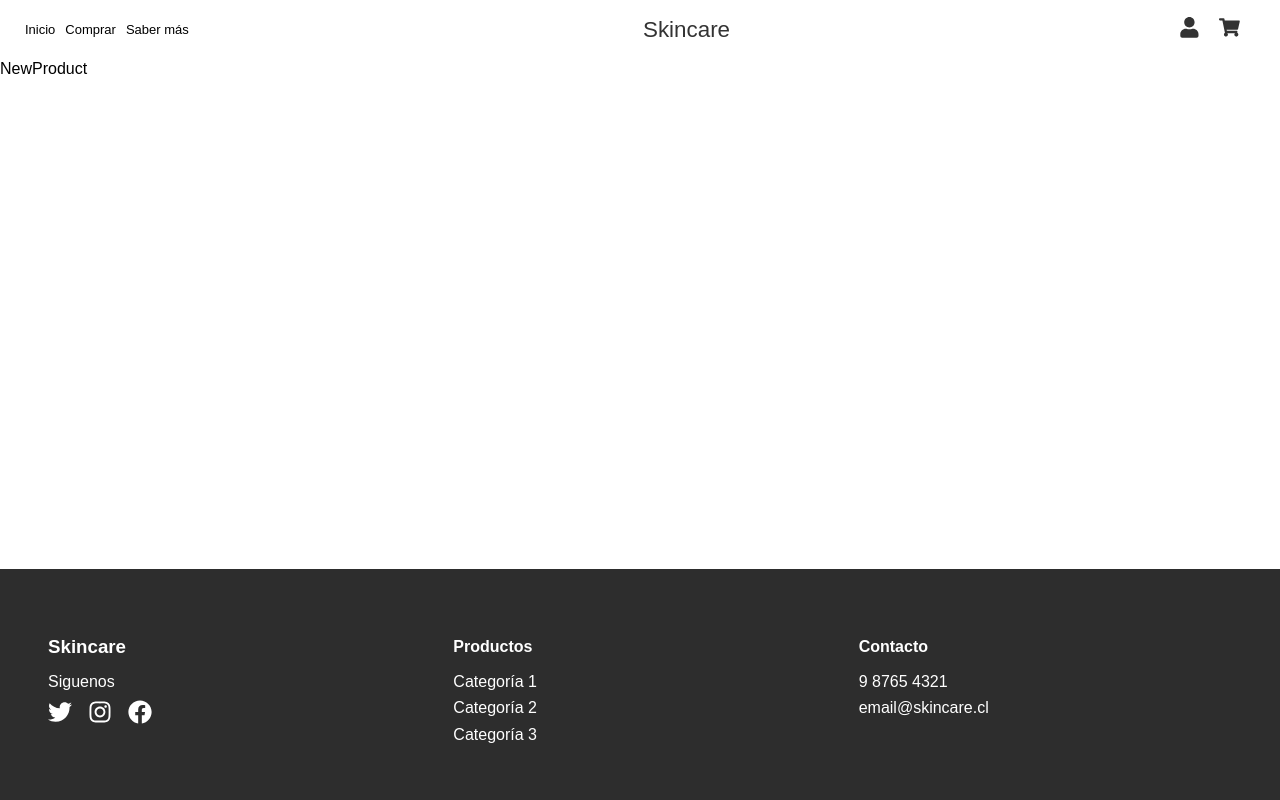
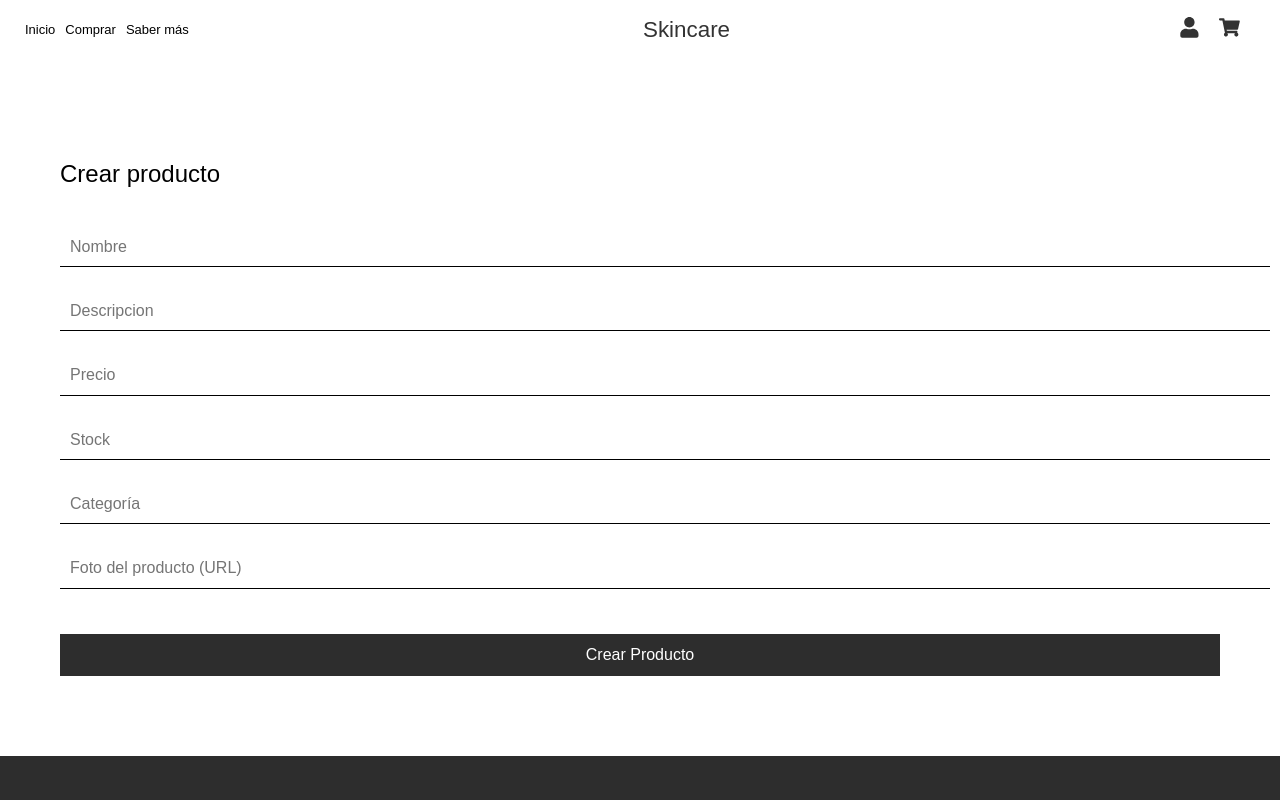
Before and after one commit to flaviamartinez/proyecto-final, a React (Vite) app in the folder frontend/: page /products/new in a window 1280 px wide. Shown: the top 800 px of the page. Built offline with nearby package versions, Linux system fonts and the light colour scheme; sample sign-in values are in the browser's storage.

Commit message:
Create new products page

```diff
--- a/frontend/src/App.jsx
+++ b/frontend/src/App.jsx
@@ -3,6 +3,7 @@ import AppRoutes from './routes/AppRoutes.jsx'
 import AppProviders from './store/AppProviders.jsx'
 import Navbar from './layouts/Navbar'
 import Footer from './layouts/Footer'
+import { Toaster } from 'sonner'
 
 import styles from './App.module.css'
 
@@ -21,6 +22,7 @@ function App () {
             <Footer />
           </div>
         </main>
+        <Toaster richColors position='bottom-right' />
       </AppProviders>
     </BrowserRouter>
   )
--- a/frontend/src/components/ProtectedRoute.jsx
+++ b/frontend/src/components/ProtectedRoute.jsx
@@ -2,9 +2,18 @@ import React, { useContext } from 'react'
 import { UserContext } from '../store/UserContext.jsx'
 import { Navigate } from 'react-router-dom'
 
-const ProtectedRoute = ({ children, redirectTo }) => {
-  const { token } = useContext(UserContext)
-  return token ? children : <Navigate to={redirectTo} />
+const ProtectedRoute = ({ children, redirectTo, requiredRole }) => {
+  const { token, role } = useContext(UserContext)
+
+  if (!token) {
+    return <Navigate to={redirectTo} />
+  }
+
+  if (requiredRole && role !== requiredRole) {
+    return <Navigate to={redirectTo} />
+  }
+
+  return children
 }
 
 export default ProtectedRoute
--- a/frontend/src/pages/NewProduct.jsx
+++ b/frontend/src/pages/NewProduct.jsx
@@ -1,6 +1,86 @@
+import React, { useState, useContext } from 'react'
+import styles from './NewProduct.module.css'
+import { ProductContext } from '../store/ProductContext'
+import { toast } from 'sonner'
+
 const NewProduct = () => {
+  const [form, setForm] = useState({
+    name: '',
+    description: '',
+    price: '',
+    category: '',
+    stock: '',
+    img_url: ''
+  })
+
+  const { createProduct } = useContext(ProductContext)
+
+  const [errorMessage, setErrorMessage] = useState('')
+
+  const handleChange = async (e) => {
+    setForm({ ...form, [e.target.name]: e.target.value })
+  }
+
+  const handleSubmit = async (e) => {
+    e.preventDefault()
+
+    setErrorMessage('')
+    console.log('Borrando mensaje')
+    if (!form.name || !form.description || !form.price || !form.stock || !form.category || !form.img_url) {
+      setErrorMessage('Todos los campos son obligatorios')
+      return
+    }
+
+    const res = await createProduct(form)
+
+    if (res) {
+      toast.success(res)
+      setForm({
+        name: '',
+        description: '',
+        price: '',
+        category: '',
+        stock: '',
+        img_url: ''
+      })
+    } else {
+      toast.error('Hubo un error al crear el producto')
+    }
+  }
+
   return (
-    <div>NewProduct</div>
+    <div className={styles.formContainer}>
+      <h2 className={styles.title}>Crear producto</h2>
+      <form onSubmit={handleSubmit}>
+        <div className={styles.inputGroup}>
+          <input type='text' name='name' placeholder='Nombre' onChange={handleChange} value={form.name} className={styles.input} />
+        </div>
+
+        <div className={styles.inputGroup}>
+          <input type='text' name='description' placeholder='Descripcion' onChange={handleChange} value={form.description} className={styles.input} />
+        </div>
+
+        <div className={styles.inputGroup}>
+          <input type='number' name='price' placeholder='Precio' onChange={handleChange} value={form.price} className={styles.input} />
+        </div>
+
+        <div className={styles.inputGroup}>
+          <input type='number' name='stock' placeholder='Stock' onChange={handleChange} value={form.stock} className={styles.input} />
+        </div>
+
+        <div className={styles.inputGroup}>
+          <input type='text' name='category' placeholder='Categoría' onChange={handleChange} value={form.category} className={styles.input} />
+        </div>
+
+        <div className={styles.inputGroup}>
+          <input type='url' name='img_url' placeholder='Foto del producto (URL)' onChange={handleChange} value={form.img_url} className={styles.input} />
+        </div>
+
+        <button type='submit' className={styles.submitButton}>Crear Producto</button>
+
+        {errorMessage && (<p className={styles.errorMessage}>{errorMessage}</p>)}
+      </form>
+    </div>
   )
 }
 
--- /dev/null
+++ b/frontend/src/pages/NewProduct.module.css
@@ -0,0 +1,78 @@
+
+
+.formContainer {
+	flex: 1;
+	padding: 80px 60px;
+	background-color: #ffffff;
+	display: flex;
+	flex-direction: column;
+	justify-content: center;
+}
+
+.title {
+	font-size: x-large;
+	font-weight: 400;
+	margin-bottom: 40px;
+}
+
+.inputGroup {
+	position: relative;
+	margin-bottom: 25px;
+}
+
+.input {
+	width: 100%;
+	padding: 10px 40px 10px 10px;
+	border: none;
+	border-bottom: 1px solid #000000;
+	font-size: 16px;
+	outline: none;
+}
+
+.arrow {
+	position: absolute;
+	right: 10px;
+	top: 50%;
+	transform: translateY(-50%);
+	font-size: 18px;
+	color: #808080;
+}
+
+.submitButton {
+	width: 100%;
+	background-color: #2d2d2d;
+	color: #ffffff;
+	padding: 12px;
+	font-size: 16px;
+	font-weight: 500;
+	border: none;
+	cursor: pointer;
+	margin-top: 20px;
+}
+
+.submitButton:hover {
+	background-color: hsl(0, 0%, 13%);
+}
+
+.flexGroup {
+	display: flex;
+	gap: 10px;
+	margin-bottom: 25px;
+}
+
+.flexItem {
+	flex: 1;
+	position: relative;
+}
+
+.errorMessage {
+	color: #ff0000;
+	margin-top: 10px;
+	font-size: 0.9rem;
+}
+
+@media (min-width: 768px) {
+	.imageContainer {
+	  display: block;
+	}
+}
--- a/frontend/src/pages/Profile.jsx
+++ b/frontend/src/pages/Profile.jsx
@@ -1,9 +1,11 @@
 import React, { useContext, useEffect } from 'react'
 import styles from './Profile.module.css'
 import { UserContext } from '../store/UserContext.jsx'
+import { useNavigate } from 'react-router-dom'
 
 const Profile = () => {
   const { fetchProfile, profile, logout } = useContext(UserContext)
+  const navigate = useNavigate()
 
   useEffect(() => {
     fetchProfile()
@@ -51,6 +53,8 @@ const Profile = () => {
           <span className={styles.value}>{profile.phone_number}</span>
         </div>
         <button onClick={logout} className={styles.logoutButton}>Cerrar Sesión</button>
+
+        {profile.role === 'admin' && (<button onClick={() => navigate('/products/new')} className={styles.logoutButton}>Agregar producto</button>)}
       </div>
     </div>
   )
--- a/frontend/src/pages/Register.jsx
+++ b/frontend/src/pages/Register.jsx
@@ -10,7 +10,8 @@ const Register = () => {
     email: '',
     direccion: '',
     telefono: '',
-    password: ''
+    password: '',
+    img_url: ''
   })
 
   const [errorMessage, setErrorMessage] = useState('')
@@ -27,7 +28,7 @@ const Register = () => {
 
     setErrorMessage('')
 
-    if (!form.nombre || !form.apellidos || !form.email || !form.direccion || !form.telefono || !form.password) {
+    if (!form.nombre || !form.apellidos || !form.email || !form.direccion || !form.telefono || !form.password || !form.img_url) {
       setErrorMessage('Todos los campos son obligatorio')
       return
     }
@@ -69,7 +70,11 @@ const Register = () => {
           </div>
 
           <div className={styles.inputGroup}>
-            <input type='text' name='telefono' placeholder='Número de contacto' onChange={handleChange} value={form.telefono} className={styles.input} />
+            <input type='tel' name='telefono' placeholder='Número de contacto' onChange={handleChange} value={form.telefono} className={styles.input} />
+          </div>
+
+          <div className={styles.inputGroup}>
+            <input type='url' name='img_url' placeholder='Foto de perfil (URL)' onChange={handleChange} value={form.img_url} className={styles.input} />
           </div>
 
           <div className={styles.inputGroup}>
@@ -78,7 +83,7 @@ const Register = () => {
 
           <button type='submit' className={styles.submitButton}>Crear Cuenta</button>
 
-          {errorMessage && (<p className={styles.errorMessage}>Todos los campos son obligatorios</p>)}
+          {errorMessage && (<p className={styles.errorMessage}>{errorMessage}</p>)}
         </form>
       </div>
     </div>
--- a/frontend/src/routes/AppRoutes.jsx
+++ b/frontend/src/routes/AppRoutes.jsx
@@ -32,7 +32,13 @@ const AppRoutes = () => {
       />
       <Route path='/products' element={<Products />} />
       <Route path='/products/:id' element={<ProductDetail />} />
-      <Route path='/products/new' element={<NewProduct />} />
+      <Route
+        path='/products/new' element={
+          <ProtectedRoute redirectTo='/' requiredRole='admin'>
+            <NewProduct />
+          </ProtectedRoute>
+        }
+      />
       <Route path='/*' element={<NotFound />} />
     </Routes>
   )
--- a/frontend/src/store/AppProviders.jsx
+++ b/frontend/src/store/AppProviders.jsx
@@ -1,13 +1,16 @@
 import React from 'react'
 import UserContextProvider from './UserContext.jsx'
+import ProductContextProvider from './ProductContext.jsx'
 // import CartContextProvider from './CartContext.jsx'
 
 const AppProviders = ({ children }) => {
   return (
   // <CartContextProvider>
-    <UserContextProvider>
-      {children}
-    </UserContextProvider>
+    <ProductContextProvider>
+      <UserContextProvider>
+        {children}
+      </UserContextProvider>
+    </ProductContextProvider>
   // </CartContextProvider>
   )
 }
--- /dev/null
+++ b/frontend/src/store/ProductContext.jsx
@@ -0,0 +1,48 @@
+import { createContext, useState } from 'react'
+import axios from 'axios'
+import Swal from 'sweetalert2'
+
+export const ProductContext = createContext()
+
+const ProductContextProvider = ({ children }) => {
+  const [products, setProducts] = useState([])
+
+  const createProduct = async (payload) => {
+    try {
+      const url = 'https://6892b6d4c49d24bce8682399.mockapi.io/api/products'
+      const res = await axios.post(url, payload)
+      return res.data.message
+    } catch (error) {
+      if (error.response && error.response.data && error.response.data.error) {
+        Swal.fire({
+          icon: 'error',
+          title: 'Oops...',
+          text: error.response.data.error
+        })
+      } else {
+        console.log('Error de conexión con el servidor')
+      }
+    }
+  }
+
+  const fetchProducts = async () => {
+    try {
+      const res = await axios.get('https://6892b6d4c49d24bce8682399.mockapi.io/api/products')
+      const data = await res.data
+      return setProducts(data.slice(0, 3))
+    } catch (error) {
+      console.error(error)
+    }
+  }
+
+  const stateGlobal = {
+    createProduct,
+    fetchProducts,
+    products,
+    setProducts
+  }
+
+  return <ProductContext.Provider value={stateGlobal}>{children}</ProductContext.Provider>
+}
+
+export default ProductContextProvider
--- a/frontend/src/store/UserContext.jsx
+++ b/frontend/src/store/UserContext.jsx
@@ -7,11 +7,15 @@ export const UserContext = createContext()
 const UserContextProvider = ({ children }) => {
   const [profile, setProfile] = useState(null)
   const [token, setToken] = useState(localStorage.getItem('token'))
+  const [role, setRole] = useState(localStorage.getItem('role'))
 
   const logout = () => {
     localStorage.removeItem('token')
     localStorage.removeItem('email')
+    localStorage.removeItem('role')
     setToken(null)
+    setRole(null)
+    setProfile(null)
   }
 
   const auth = async (email, password) => {
@@ -46,6 +50,8 @@ const UserContextProvider = ({ children }) => {
           }
         })
         setProfile(res.data)
+        localStorage.setItem('role', res.data.role)
+        setRole(localStorage.getItem('role'))
       } catch (error) {
         console.error(error)
       }
@@ -80,7 +86,8 @@ const UserContextProvider = ({ children }) => {
     logout,
     auth,
     fetchProfile,
-    register
+    register,
+    role
   }
 
   return <UserContext.Provider value={stateGlobal}>{children}</UserContext.Provider>
```
Also changed, not shown: frontend/src/pages/Home.jsx (+5 -12 lines).
